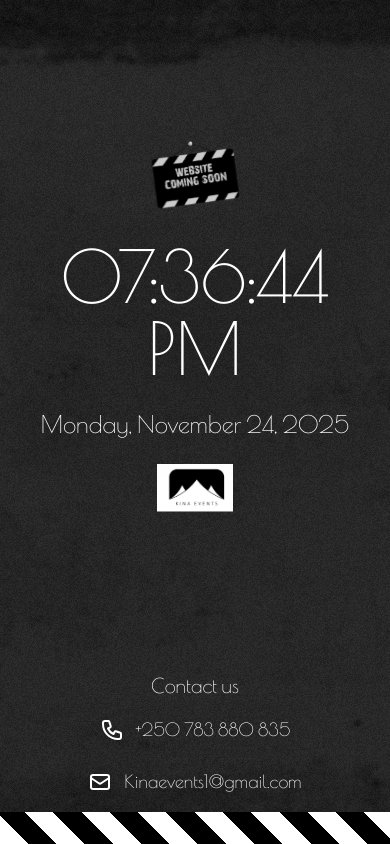
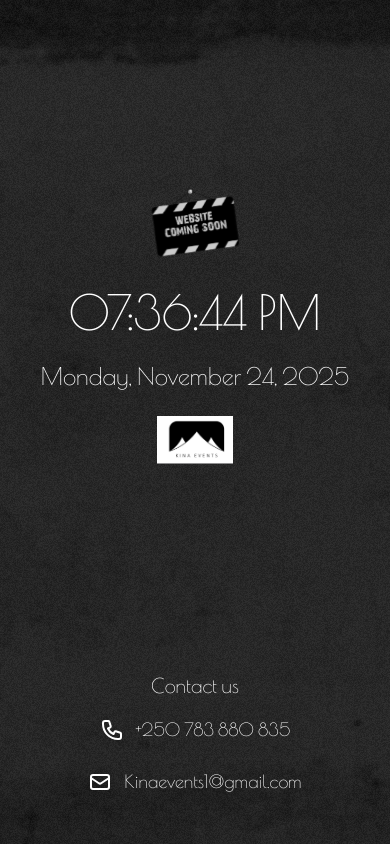
Before and after one commit to Kgadrw/kina-events, a Next.js app: page / in a window 390 px wide. Built offline with nearby package versions, Linux system fonts and the light colour scheme.

Commit message:
first push

```diff
--- a/app/page.tsx
+++ b/app/page.tsx
@@ -77,7 +77,7 @@ export default function MaintenancePage() {
 
           {/* Time Display */}
           <div className="mb-6">
-            <div className="text-7xl md:text-8xl lg:text-9xl font-normal drop-shadow-[0_4px_20px_rgba(0,0,0,0.5)]">
+            <div className="text-5xl sm:text-6xl md:text-8xl lg:text-9xl font-normal drop-shadow-[0_4px_20px_rgba(0,0,0,0.5)]">
               {formatTime(time)}
             </div>
           </div>
@@ -155,7 +155,7 @@ export default function MaintenancePage() {
 
       {/* Bottom Construction Border */}
       <div
-        className="absolute bottom-0 left-0 w-full h-8 z-30"
+        className="absolute bottom-0 left-0 w-full h-8 z-30 hidden md:block"
         style={{
           backgroundImage: 'repeating-linear-gradient(45deg, #fff 0, #fff 20px, #000 20px, #000 40px)'
         }}
```
